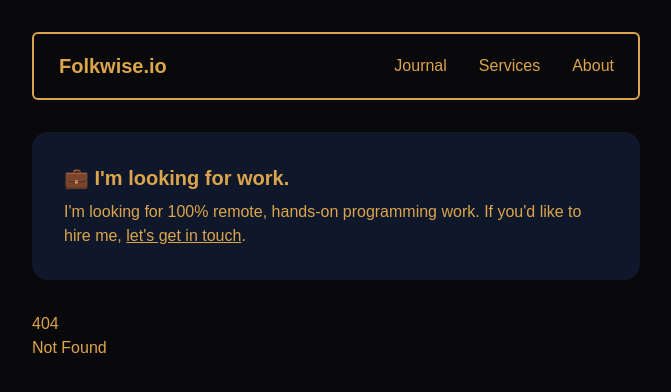
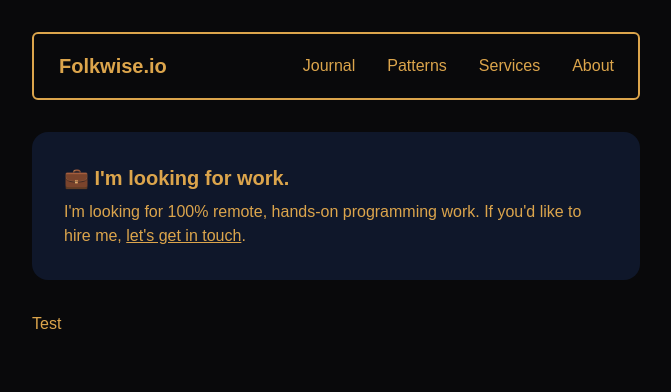
Before and after one commit to monarchwadia/folkwise2, a SvelteKit app: page /patterns in a window 1280 px wide. Before the commit this address had no page. Shown: the top 392 px of the page, without its empty margins (304-975 px from the left). Built offline with nearby package versions, Linux system fonts and the light colour scheme; a web font is replaced by a local one.

Commit message:
Added patterns route

```diff
--- a/src/routes/+layout.svelte
+++ b/src/routes/+layout.svelte
@@ -4,6 +4,7 @@
 
 	const links = [
 		{ href: '/', label: 'Journal' },
+		{ href: '/patterns', label: 'Patterns' },
 		{ href: '/services', label: 'Services' },
 		{ href: '/about', label: 'About' }
 	];
--- /dev/null
+++ b/src/routes/patterns/+page.svelte
@@ -0,0 +1 @@
+<div>Test</div>
```
